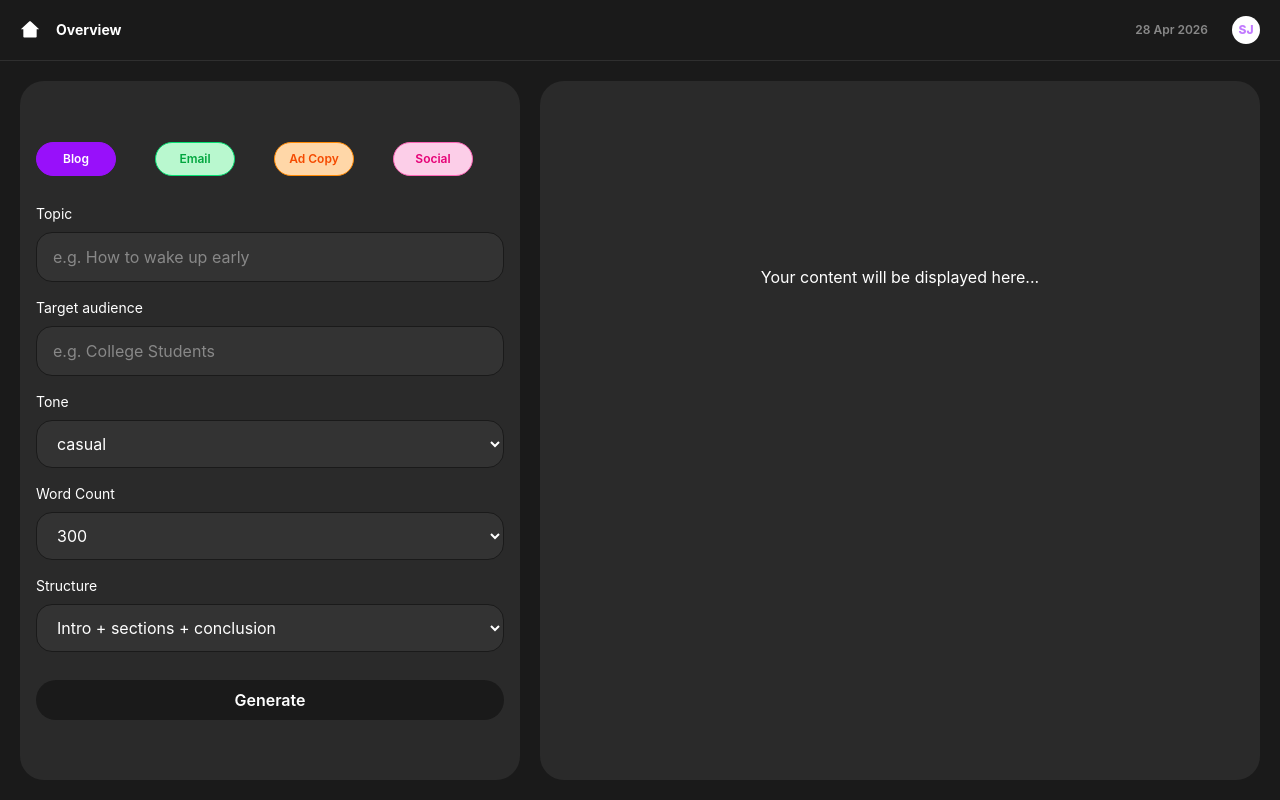
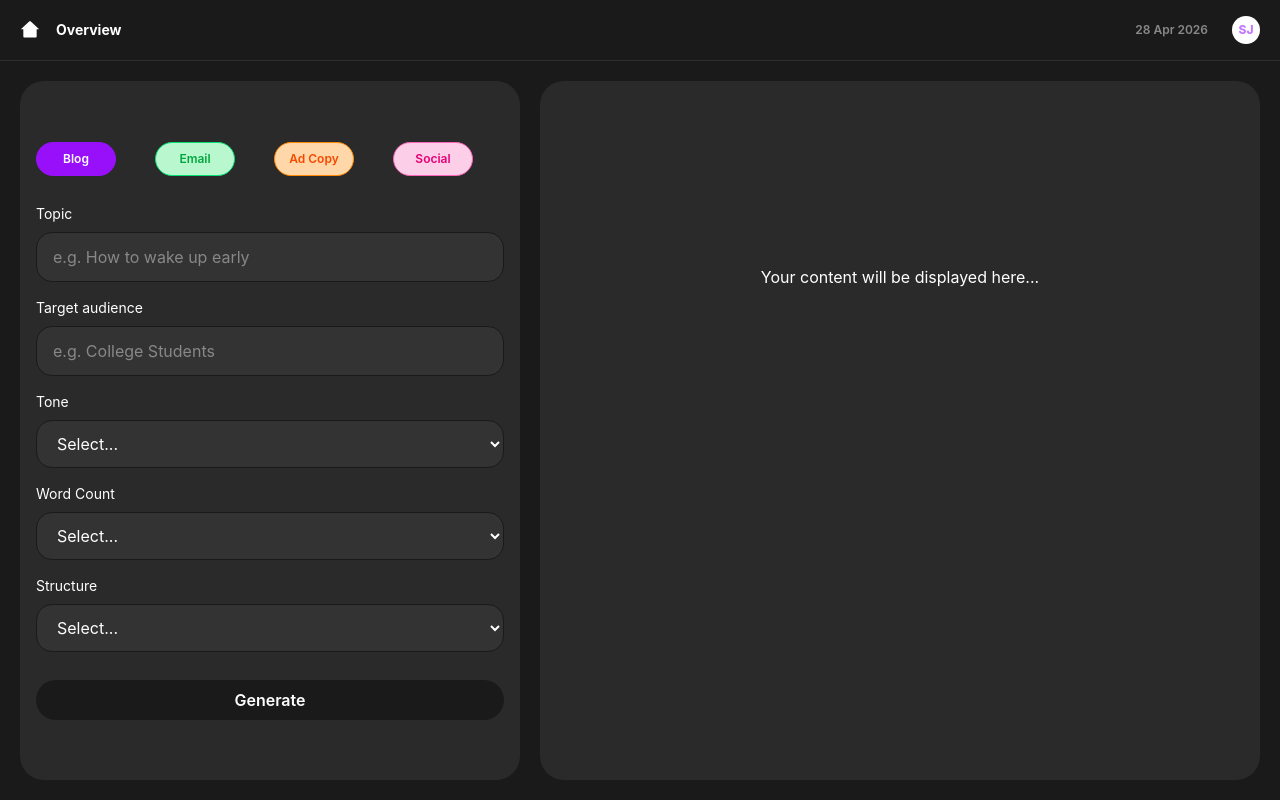
Before and after one commit to heyshivamjaiswal/writing--assistant, a React (Vite) app in the folder client/: page /dashboard/editor in a window 1280 px wide. Both pictures are taken after a click on the button "Blog". Built offline with nearby package versions, Linux system fonts and the light colour scheme.

Commit message:
added form values

```diff
--- a/client/src/components/editor/TypeSelector.tsx
+++ b/client/src/components/editor/TypeSelector.tsx
@@ -4,6 +4,15 @@ import { formFields, type ContentType } from '../../data/formField';
 
 export default function TypeSelector() {
   const [selected, setSelected] = useState<ContentType | null>(null);
+  const [formValue, setFormValue] = useState<Record<string, string>>({});
+
+  console.log(formValue);
+  const handleChange = (name: string, value: string) => {
+    setFormValue((prev) => ({
+      ...prev,
+      [name]: value,
+    }));
+  };
 
   const handleClick = (type: ContentType) => {
     setSelected((prev) => (prev === type ? null : type));
@@ -76,13 +85,20 @@ export default function TypeSelector() {
                 <input
                   type="text"
                   placeholder={field.placeholder}
+                  value={formValue[field.name] || ''}
+                  onChange={(e) => handleChange(field.name, e.target.value)}
                   className="w-full bg-bg-input py-3 text-text-primary placeholder:text-text-secondary border border-bg-base outline-none rounded-2xl px-4"
                 />
               )}
 
               {/* select */}
               {field.type === 'select' && (
-                <select className="w-full bg-bg-input py-3 text-text-primary border border-bg-base outline-none rounded-2xl px-4">
+                <select
+                  value={formValue[field.name || '']}
+                  onChange={(e) => handleChange(field.name, e.target.value)}
+                  className="w-full bg-bg-input py-3 text-text-primary border border-bg-base outline-none rounded-2xl px-4"
+                >
+                  <option value="">Select...</option>
                   {field.options?.map((option) => (
                     <option key={option} value={option}>
                       {option}
```
